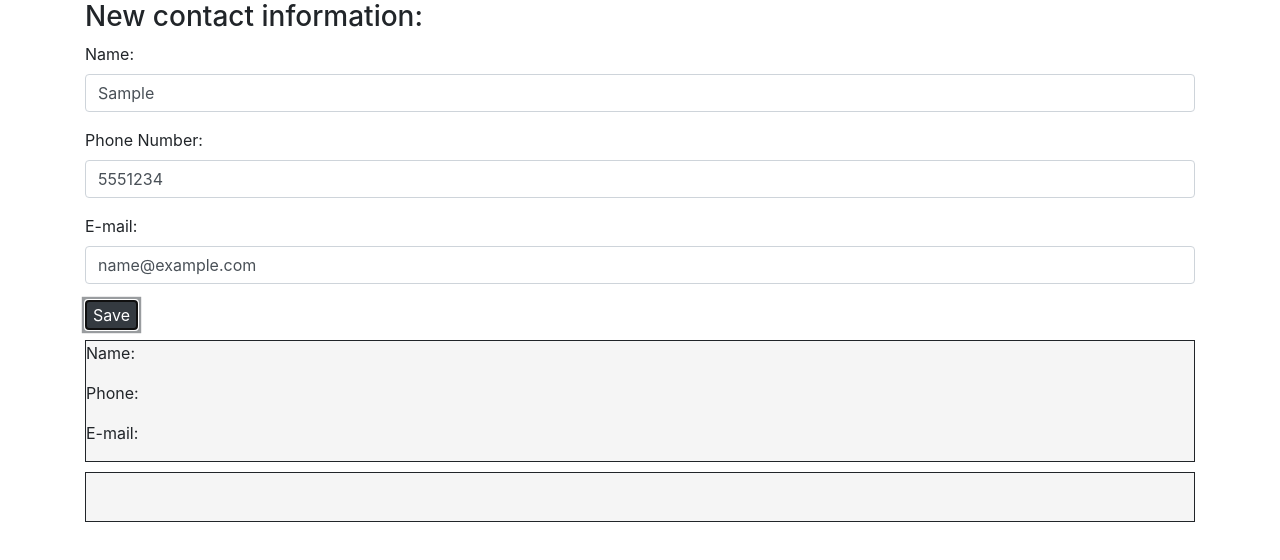
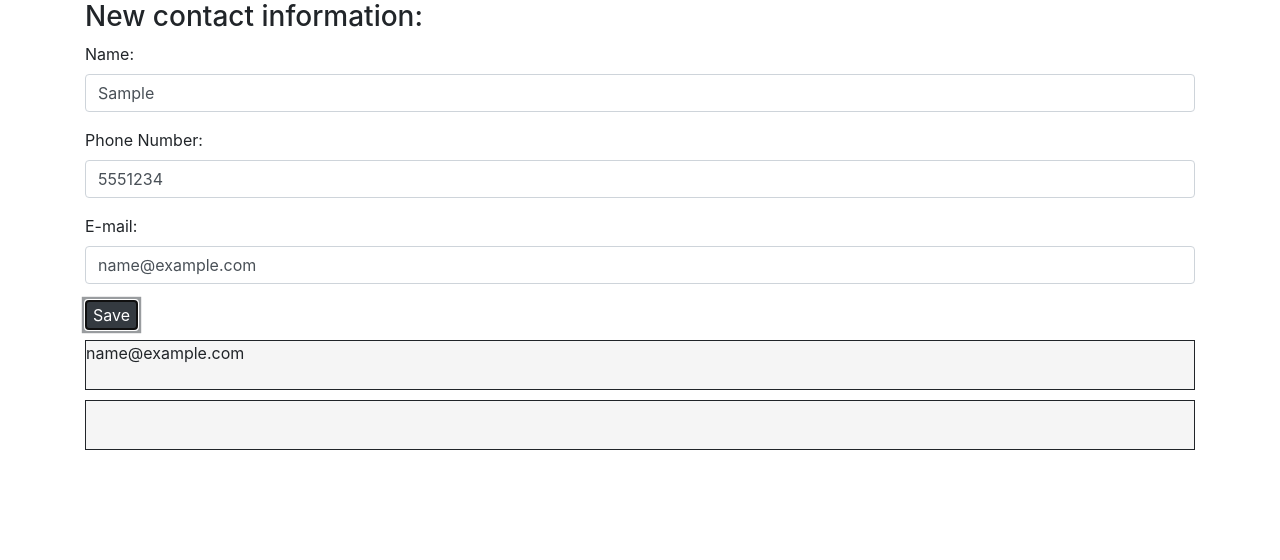
Before and after one commit to kihuynh/addressbook, a plain HTML site: page index.html in a window 1280 px wide. Both pictures are taken after typing "Sample", "5551234", "name@example.com" into the empty fields and a click on the button "Save". Drawn offline with Linux system fonts and the light colour scheme.

Commit message:
try implementing contact list using divs unsuccessfully, creating new branch to try using list.

```diff
--- a/index.html
+++ b/index.html
@@ -40,10 +40,10 @@
       <div id="storedcontacts">
         <div class="contact">
           <!-- Contact name goes here -->
-          <p>Name: <span class="name"></span></p>
+          <!-- <p>Name: <span class="name"></span></p>
           <div class="contactinfo">
             <p>Phone: <span class="phone"></span></p>
-            <p>E-mail: <span class="email"></span></p>
+            <p>E-mail: <span class="email"></span></p> -->
           </div>
         </div>
       </div>
--- a/js/scripts.js
+++ b/js/scripts.js
@@ -6,9 +6,9 @@ $(document).ready(function(){
     var phone = $("input#phone").val();
     var email = $("input#email").val();
 
-    $("div#storedcontacts:first-child").text(name);
-    $("div#storedcontacts:first-child").text(phone);
-    $("div#storedcontacts:first-child").text(email);
+    $("div.contact:first").text(name);
+    $("div.contact:first").text(phone);
+    $("div.contact:first").text(email);
 
     event.preventDefault();
   });
```
